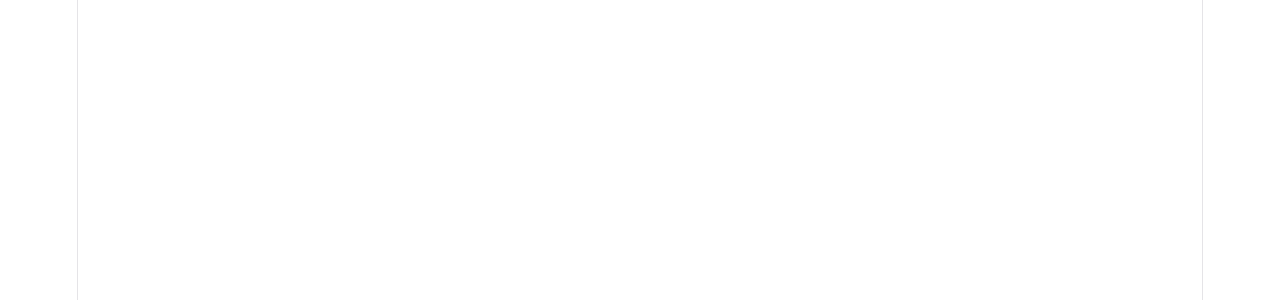
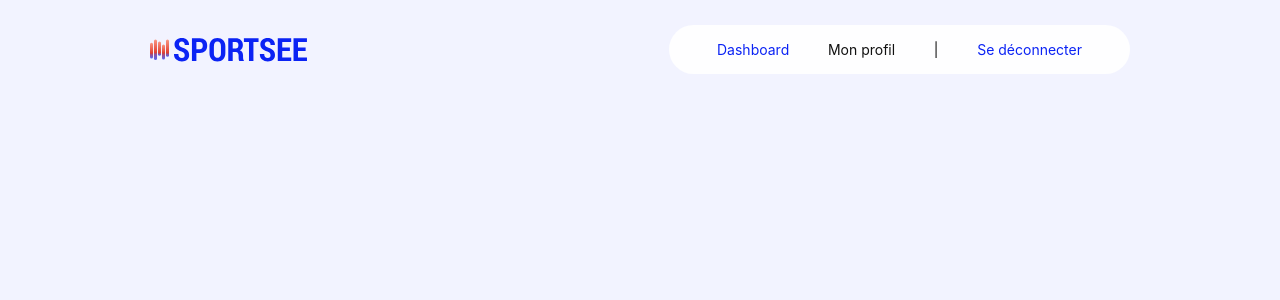
Before and after one commit to NaturalMethods/Sportsee, a React (Vite) app: page /dashboard in a window 1280 px wide. Shown: the top 300 px of the page. Built offline with nearby package versions, Linux system fonts and the light colour scheme.

Commit message:
Ajout des routes + création de la page login

```diff
--- /dev/null
+++ b/src/components/ConnectionForm.jsx
@@ -0,0 +1,37 @@
+import { useState } from "react"
+import "../css/style.css"
+
+const ConnectionForm = () => {
+    const [email, setEmail] = useState("")
+    const [password, setPassword] = useState("")
+
+    const handleSubmit = (e) => {
+        e.preventDefault() // empêche le refresh de page
+        console.log(email, password)
+    }
+    return (
+        <form className="conform" onSubmit={handleSubmit}>
+            <h3>Transformez
+                vos stats en résultats</h3>
+            <h4>Se connecter</h4>
+
+            <div className="input-section flex-col">
+                <label className="body lightgrey left-align">Adresse email</label>
+                <input className="input-form" type="email" value={email}
+                    onChange={(e) => setEmail(e.target.value)}
+                />
+            </div>
+            <div className="input-section flex-col">
+                <label className="body lightgrey left-align">Mot de passe</label>
+                <input className="input-form" type="password" value={password}
+                    onChange={(e) => setPassword(e.target.value)}
+                />
+            </div>
+            <button className="connect-button" type="submit">Se connecter</button>
+
+            <label>Mot de passe oublié ?</label>
+        </form>
+
+    )
+}
+export default ConnectionForm
--- /dev/null
+++ b/src/components/Header.jsx
@@ -0,0 +1,20 @@
+
+import {NavLink} from "react-router-dom"
+
+import "../css/header.css"
+import logo from "../assets/logo.svg"
+const Header = () => {
+    return (
+        <header className="flex-row header-container">
+            <img src={logo} alt="logo" />
+            <nav className="flex-row navmenu">
+                <NavLink to="/dashboard" className={({ isActive }) => isActive ? "active nav-link body blue" : "nav-link body black"}>Dashboard</NavLink>
+                <NavLink to="/profile" label className={({ isActive }) => isActive ? "active nav-link body blue" : "nav-link body black"}>Mon profil</NavLink>
+                <label className="body black">|</label>
+                <NavLink className="nav-link body blue">Se déconnecter</NavLink>
+            </nav>
+        </header>
+    )
+}
+
+export default Header
--- /dev/null
+++ b/src/css/dashboard.css
@@ -0,0 +1,5 @@
+.dashboard-section{
+
+    background-color: #F2F3FF;
+    height: 100%;
+}
--- /dev/null
+++ b/src/css/header.css
@@ -0,0 +1,32 @@
+
+.header-container{
+
+    background-color: #F2F3FF;
+    height: fit-content;
+    align-items: center;
+    justify-content: space-between;
+    padding: 25px 150px;
+}
+
+.nav-link{
+    text-decoration: none;
+}
+
+.navmenu{
+
+    align-items: center;
+    justify-content: space-between;
+
+
+
+    padding: 16px 48px;
+    gap: 10px;
+
+    width: 461px;
+    height: 49px;
+
+    background: rgba(255, 255, 255, 0.9);
+    border-radius: 40px;
+
+
+}
--- /dev/null
+++ b/src/css/style.css
@@ -0,0 +1,180 @@
+:root {
+    --bg-leftsplit: #F5F3EF;
+    --txt-blue :#0B23F4;
+    --txt-black : #111111;
+    --txt-lightgrey: #707070;
+}
+
+* {
+    margin: 0;
+    padding: 0;
+    box-sizing: border-box;
+}
+
+h3{
+    font-family: 'Inter';
+    font-style: normal;
+    font-weight: 600;
+    font-size: 28px;
+    line-height: 34px;
+
+    color: var(--txt-blue);
+}
+h4{
+    font-family: 'Inter';
+    font-style: normal;
+    font-weight: 500;
+    font-size: 22px;
+    line-height: 27px;
+    color: #111111;
+
+}
+
+.blue{
+    color: var(--txt-blue);
+}
+.black{
+    color: var(--txt-black);
+}
+.lightgrey{
+    color:  var(--txt-lightgrey)
+}
+
+.body{
+
+    font-family: 'Inter';
+    font-style: normal;
+    font-weight: 400;
+    font-size: 14px;
+    line-height: 17px;
+    text-align: center;
+
+
+}
+.left-align{
+    text-align: left;
+}
+
+.input-section{
+    width: 100%;
+    gap: 8px;
+
+}
+.input-form{
+
+    width: 100%;
+    height: 58px;
+    box-sizing: border-box;
+
+    background: #FFFFFF;
+    border: 0.5px solid #717171;
+    border-radius: 10px;
+
+    font-family: 'Inter';
+    font-style: normal;
+    font-weight: 500;
+    font-size: 22px;
+    line-height: 27px;
+    color: #111111;
+
+}
+
+.flex-col {
+    display: flex;
+    flex-direction: column;
+}
+.flex-row {
+    display: flex;
+    flex-direction: row;
+}
+
+#root{
+    height: 100%;
+
+
+}
+
+html, body {
+    width: 100%;
+    height: 100%;
+    margin: 0;
+}
+
+.consection{
+    height: 100%;
+}
+
+.splitintwo {
+
+    width: 100%;
+    height: 100%;
+    display: grid;
+    grid-template-columns: 44fr 56fr;
+    background: var(--bg-leftsplit);
+    place-items: center;
+
+}
+
+.loginform{
+
+    display: flex;
+    flex-direction: column;
+    align-items: center;
+    justify-content: center;
+    width: 100%;
+    height: 100%;
+    background-color: #F2F3FF;
+
+    gap: 150px;
+
+}
+.conlogo{
+    margin-top: 25px;
+    width: 400px;
+    align-items: flex-start;
+}
+.conform{
+
+    display: flex;
+    flex-direction: column;
+    justify-content: center;
+    align-items: flex-start;
+    padding: 40px 40px 80px;
+    gap: 40px;
+
+    width: 400px;
+
+    margin-bottom: 80px;
+
+    background: #FFFFFF;
+    border-radius: 20px;
+}
+.connect-button{
+
+    display: flex;
+    flex-direction: row;
+    justify-content: center;
+    align-items: center;
+    padding: 16px 40px;
+    gap: 10px;
+
+    width: 100%;
+    height: 51px;
+
+    background: #0B23F4;
+    border-radius: 10px;
+    color : #ffffff;
+    border: none;
+    outline: none;
+}
+
+.imgsplit{
+    height: 100%;
+    overflow: hidden;
+}
+.runnerimg{
+    width: 100%;
+    height: 100%;
+    max-width: none;
+    object-fit: cover;
+}
--- /dev/null
+++ b/src/layouts/Layout.jsx
@@ -0,0 +1,13 @@
+import { Outlet } from "react-router-dom"
+import Header from "../components/Header"
+
+const Layout = () => {
+    return (
+        <>
+            <Header />
+            <Outlet />
+        </>
+    )
+}
+
+export default Layout
--- a/src/main.jsx
+++ b/src/main.jsx
@@ -1,20 +1,12 @@
 import { StrictMode } from 'react'
-import { createRoot } from 'react-dom/client'
-import { BrowserRouter as Router, Routes, Route} from "react-router-dom";
-import './index.css'
-import App from './App.jsx'
+import ReactDOM from 'react-dom/client'
+import { BrowserRouter } from "react-router-dom"
+import Router from "./router"
 
-
-
-createRoot(document.getElementById('root')).render(
-  <StrictMode>
-      <Router>
-          <Routes>
-              <Route path="/" element={<App />} />
-              <Route path="/dashboard" element={<dashboard />} />
-              <Route path="/profile" element={<profile />} />
-              <Route path="*" element={<h1>Error</h1>} />
-          </Routes>
-      </Router>
-  </StrictMode>,
+ReactDOM.createRoot(document.getElementById('root')).render(
+    <StrictMode>
+        <BrowserRouter>
+            <Router />
+        </BrowserRouter>
+    </StrictMode>
 )
--- /dev/null
+++ b/src/pages/Dashboard.jsx
@@ -0,0 +1,10 @@
+import "../css/dashboard.css"
+
+const Dashboard = () => {
+    return (
+        <section className="dashboard-section">
+
+        </section>
+    )
+}
+export default Dashboard
--- /dev/null
+++ b/src/pages/Login.jsx
@@ -0,0 +1,25 @@
+import Conform from "../components/ConnectionForm"
+
+import "../css/style.css"
+import login from "../assets/login.jpg"
+
+import logo from "../assets/logo.svg"
+
+const Login = () => {
+    return (
+
+        <section className="consection splitintwo">
+            <div className="loginform">
+
+                <div className="conlogo">
+                    <img src={logo} alt="logo" />
+                </div>
+                <Conform />
+            </div>
+            <div className="imgsplit">
+                <img className="runnerimg" src={login} alt="runners"/>
+            </div>
+        </section>
+    )
+}
+export default Login
--- /dev/null
+++ b/src/router.jsx
@@ -0,0 +1,24 @@
+
+import { Routes, Route } from "react-router-dom"
+
+import Layout from "./layouts/Layout"
+
+import Login from "./pages/Login.jsx"
+import Dashboard from "./pages/Dashboard"
+/*import Profile from "./pages/Profile"*/
+
+
+
+const Router = () => {
+    return (
+        <Routes>
+            <Route path="/" element={<Login />}/>
+            <Route element={<Layout />}>
+                <Route path="/dashboard" element={<Dashboard />} />
+                {/*<Route path="/profile" element={<Profile />} />*/}
+                <Route path="*" element={<h1>Error</h1>} />
+            </Route>
+        </Routes>
+    )
+}
+export default Router
```
Also changed, not shown: src/assets/Logo.svg (added), src/components/DashboardHeaderProfile.jsx (added), src/pages/Profile.jsx (added), 1 other file (tests, documents, lock files or other folders).
